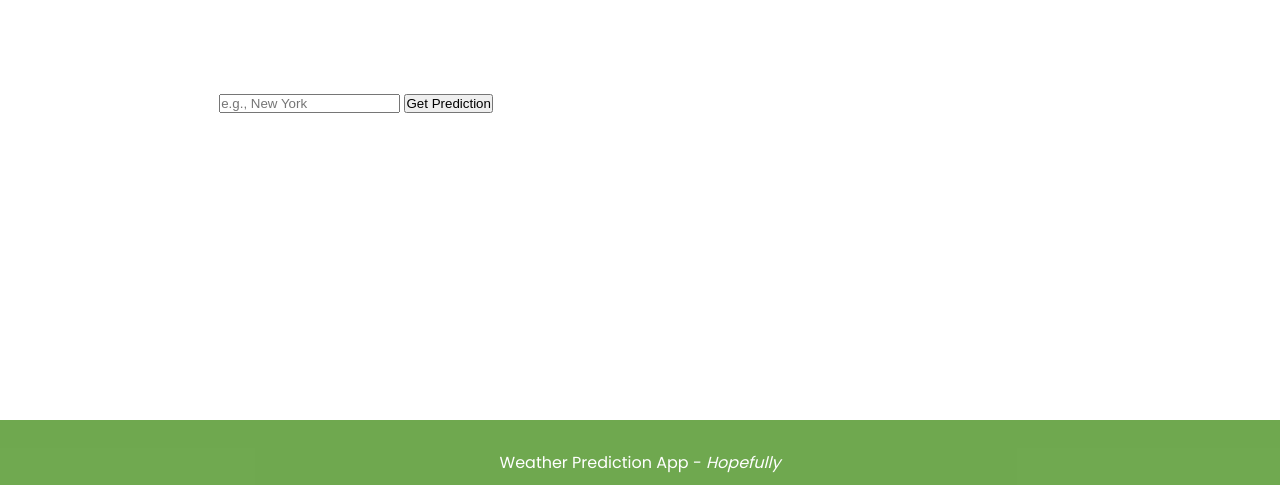
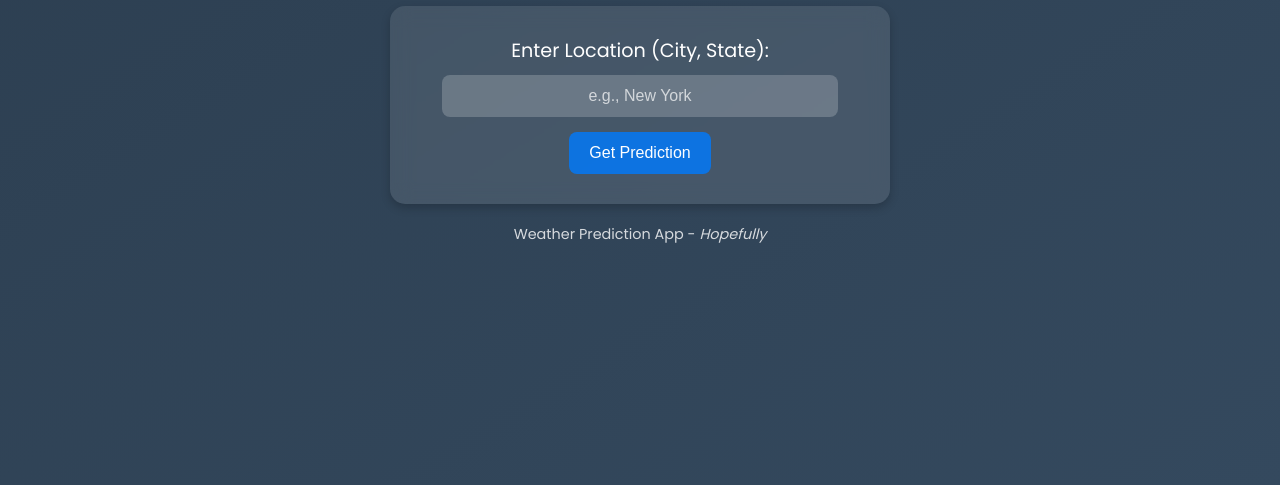
Before and after one commit to coughlinalbert1/Weather-Prediction, a plain HTML site: page index.html in a window 1280 px wide. Shown: the part 315-800 px from the top of the page. Drawn offline with Linux system fonts and the light colour scheme.

Commit message:
CSS rework
Reworked CSS to be more visually apealing

```diff
--- a/css/styles.css
+++ b/css/styles.css
@@ -6,36 +6,92 @@
 
 body {
   font-family: "Poppins", sans-serif;
-  background-size: cover;
-  color: #fff;
+  background: linear-gradient(to bottom right, #2c3e50, #34495e);
+  color: white;
   height: 100vh;
   display: flex;
   flex-direction: column;
-  justify-content: space-between;
+  justify-content: center;
+  align-items: center;
 }
 
 header {
-  background: rgba(51, 132, 5, 0.7);
-  padding: 20px 0;
   text-align: center;
-  border-radius: 0 0 20px 20px;
-  box-shadow: 0 4px 0px rgba(0, 0, 0, 0.2);
+  margin-bottom: 20px;
 }
 
 h1 {
   font-size: 2.5rem;
-  color: white;
   font-weight: 600;
 }
 
-footer {
+.container {
+  width: 90%;
+  max-width: 500px;
+  background: rgba(255, 255, 255, 0.1);
+  backdrop-filter: blur(10px);
+  padding: 30px;
+  border-radius: 15px;
   text-align: center;
-  padding: 10px;
-  background-color: rgba(51, 132, 5, 0.7);
-  color: white;
+  box-shadow: 0 4px 10px rgba(0, 0, 0, 0.2);
 }
 
-footer p {
-  font-size: 1rem;
+form {
+  display: flex;
+  flex-direction: column;
+  align-items: center;
+}
+
+label {
+  font-size: 1.2rem;
+  margin-bottom: 10px;
+}
+
+input[type="text"] {
+  padding: 12px;
+  font-size: 16px;
+  width: 90%;
+  margin-bottom: 15px;
+  border-radius: 8px;
+  border: none;
+  outline: none;
+  background: rgba(255, 255, 255, 0.2);
+  color: white;
+  text-align: center;
+}
+
+input::placeholder {
+  color: rgba(255, 255, 255, 0.7);
+}
+
+button {
+  padding: 12px 20px;
+  font-size: 16px;
+  cursor: pointer;
+  background-color: rgba(0, 123, 255, 0.8);
+  color: white;
+  border: none;
+  border-radius: 8px;
+  transition: background 0.3s ease;
+}
+
+button:hover {
+  background-color: rgba(0, 123, 255, 1);
+}
+
+#prediction-result {
+  padding: 20px;
+  background: rgba(255, 255, 255, 0.2);
+  color: white;
+  border-radius: 8px;
+  display: none;
   margin-top: 20px;
+  box-shadow: 0 2px 5px rgba(0, 0, 0, 0.3);
 }
+
+footer {
+  margin-top: 20px;
+  text-align: center;
+  font-size: 0.9rem;
+  opacity: 0.8;
+}
```
